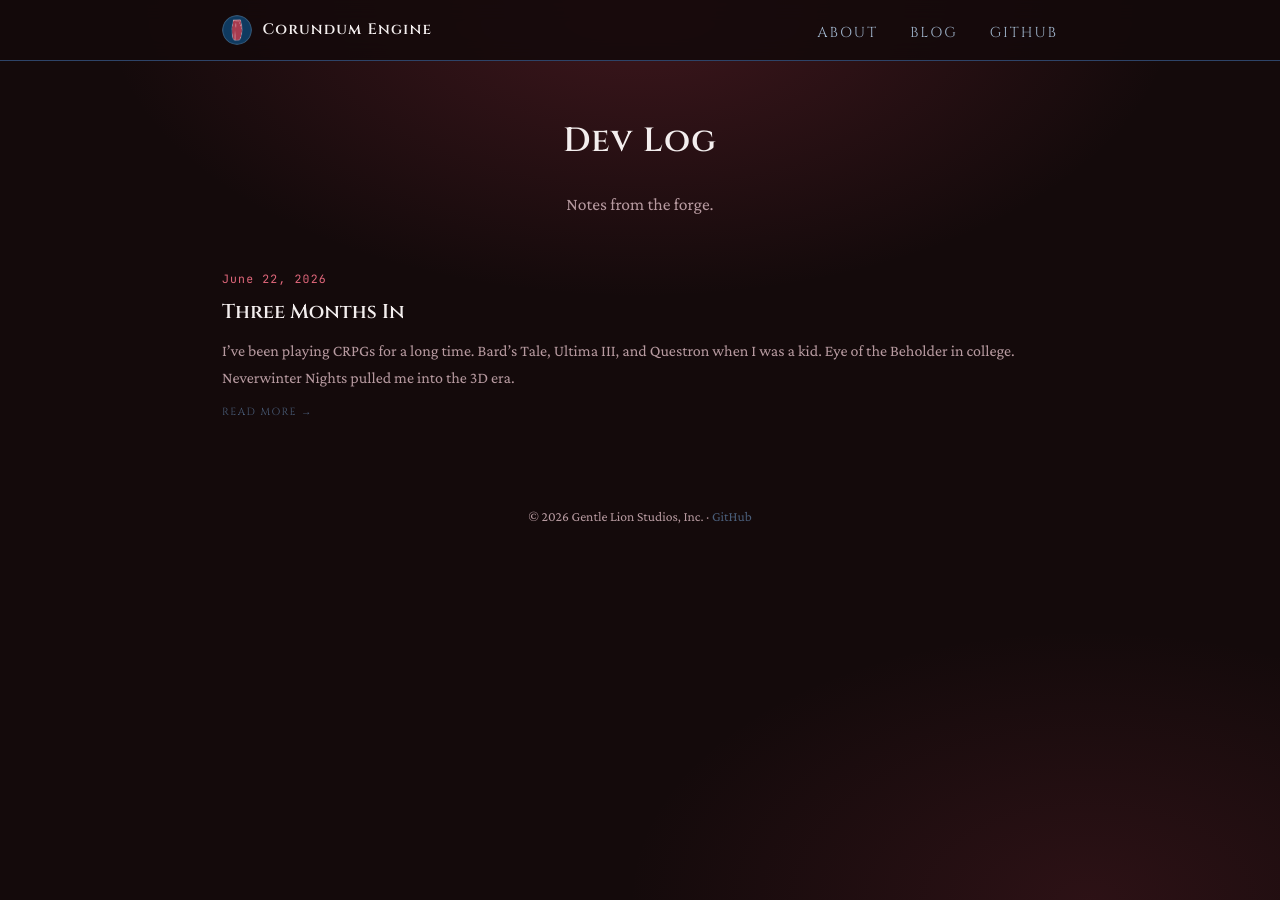
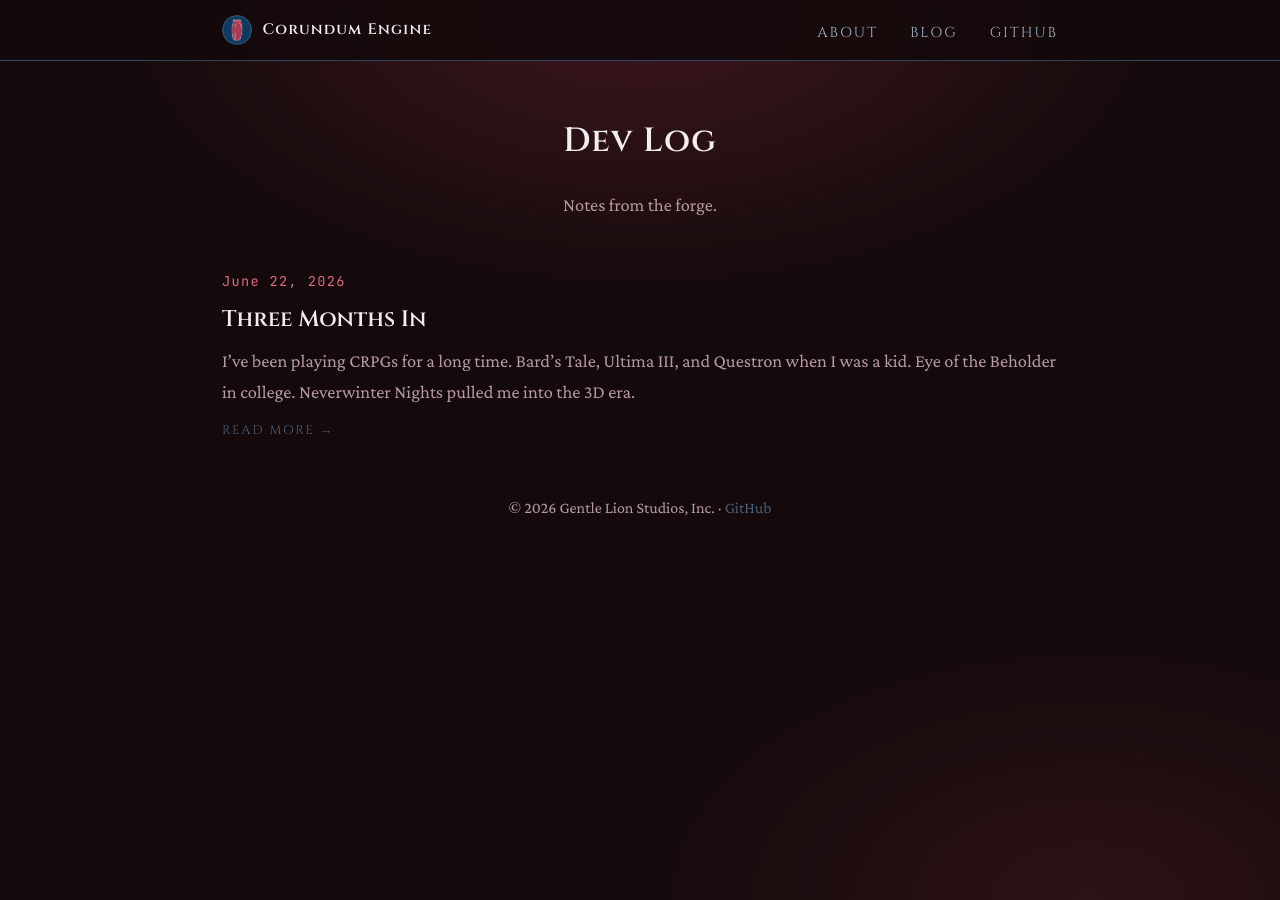
Before and after one commit to corundumengine/corundumengine.github.io, a Jekyll site: the page built from blog.html, in a window 1280 px wide. Built offline with Jekyll 4.4.1, drawn with Linux system fonts in a browser that asks for light colours.

Commit message:
Improve typography scale and add crystal-facet divider motif

```diff
--- a/_layouts/post.html
+++ b/_layouts/post.html
@@ -12,6 +12,7 @@
       {% endif %}
     </header>
     <div class="post-body">{{ content }}</div>
+    {% include facet-divider.html %}
     <div class="post-back">
       <a href="/blog/">&larr; Back to Blog</a>
     </div>
--- a/blog.html
+++ b/blog.html
@@ -8,7 +8,8 @@
     <h2 class="section-title">Dev Log</h2>
     <p class="section-body">Notes from the forge.</p>
     <div class="blog-list">
-      {% for post in site.posts %}
+      {% for post in site.posts %} {% unless forloop.first %} {% include
+      facet-divider.html %} {% endunless %}
       <div class="blog-preview">
         <p class="blog-preview-date">{{ post.date | date: "%B %d, %Y" }}</p>
         <h3 class="blog-preview-title">
--- a/style.css
+++ b/style.css
@@ -42,7 +42,7 @@
   background-attachment: fixed;
   color: var(--text-primary);
   font-family: var(--font-body);
-  font-size: 1.25rem;
+  font-size: 1.4rem;
   line-height: 1.7;
   -webkit-font-smoothing: antialiased;
 }
@@ -252,7 +252,7 @@
 /* ── Buttons ── */
 .btn {
   font-family: var(--font-display);
-  font-size: 0.75rem;
+  font-size: 0.85rem;
   letter-spacing: 0.16em;
   text-transform: uppercase;
   text-decoration: none;
@@ -293,7 +293,7 @@
 }
 .badge {
   font-family: var(--font-mono);
-  font-size: 0.68rem;
+  font-size: 0.75rem;
   color: #7d92ab;
   border: 1px solid var(--steel-border);
   padding: 0.25rem 0.65rem;
@@ -338,11 +338,36 @@
 .section-body {
   color: var(--text-muted);
   max-width: 620px;
-  font-size: 1.1rem;
+  font-size: 1.15rem;
   line-height: 1.8;
   text-align: center;
   margin-left: auto;
   margin-right: auto;
+}
+.tool-list {
+  display: flex;
+  flex-wrap: wrap;
+  justify-content: center;
+  gap: 1.75rem;
+  max-width: 620px;
+  margin: 1.75rem auto 0;
+  list-style: none;
+}
+.tool-name {
+  display: block;
+  font-family: var(--font-display);
+  font-size: 0.9rem;
+  letter-spacing: 0.06em;
+  color: var(--text-primary);
+}
+.tool-desc {
+  display: block;
+  font-family: var(--font-mono);
+  font-size: 0.75rem;
+  letter-spacing: 0.04em;
+  text-transform: uppercase;
+  color: var(--steel-light);
+  margin-top: 0.2rem;
 }
 
 /* ── Footer ── */
@@ -355,21 +380,8 @@
   flex-direction: column;
   align-items: center;
 }
-.footer-logo {
-  width: 37.5px;
-  height: 37.5px;
-  border-radius: 50%;
-  margin-bottom: 0.25rem;
-  opacity: 0.8;
-}
-.footer-name {
-  font-family: var(--font-display);
-  font-size: 0.85rem;
-  color: var(--text-primary);
-  letter-spacing: 0.1em;
-}
 .footer-copy {
-  font-size: 0.85rem;
+  font-size: 1rem;
   color: var(--text-muted);
 }
 .footer-link {
@@ -414,7 +426,6 @@
   .nav-links a {
     display: block;
     padding: 0.85rem 0;
-    font-size: 0.72rem;
   }
   .hero-logo {
     width: 210px;
@@ -428,23 +439,19 @@
   flex-direction: column;
   gap: 2.5rem;
 }
-.blog-preview {
-  padding-bottom: 2rem;
-  border-bottom: 1px solid var(--steel-border);
-}
-.blog-preview:last-child {
-  border-bottom: none;
+.blog-list .crystal-divider {
+  margin: 0;
 }
 .blog-preview-date {
   font-family: var(--font-mono);
-  font-size: 0.72rem;
+  font-size: 0.85rem;
   color: var(--ruby-bright);
   letter-spacing: 0.1em;
   margin-bottom: 0.4rem;
 }
 .blog-preview-title {
   font-family: var(--font-display);
-  font-size: 1.25rem;
+  font-size: 1.4rem;
   font-weight: 600;
   margin-bottom: 0.5rem;
 }
@@ -458,12 +465,12 @@
 }
 .blog-preview-excerpt {
   color: var(--text-muted);
-  font-size: 1rem;
+  font-size: 1.15rem;
   line-height: 1.7;
 }
 .blog-preview-readmore {
   font-family: var(--font-display);
-  font-size: 0.65rem;
+  font-size: 0.8rem;
   letter-spacing: 0.14em;
   text-transform: uppercase;
   color: var(--steel-light);
@@ -486,7 +493,7 @@
 }
 .post-date {
   font-family: var(--font-mono);
-  font-size: 0.75rem;
+  font-size: 0.85rem;
   color: var(--ruby-bright);
   letter-spacing: 0.12em;
   margin-bottom: 0.6rem;
@@ -503,7 +510,7 @@
   max-width: 680px;
   margin: 0 auto;
   color: var(--text-muted);
-  font-size: 1.1rem;
+  font-size: 1.15rem;
   line-height: 1.85;
 }
 .post-body h2 {
@@ -567,18 +574,17 @@
 }
 .post-author {
   font-family: var(--font-mono);
-  font-size: 0.75rem;
+  font-size: 0.85rem;
   color: var(--text-muted);
   letter-spacing: 0.08em;
   margin-top: 0.4rem;
 }
 .post-back {
   text-align: center;
-  margin-top: 3rem;
 }
 .post-back a {
   font-family: var(--font-display);
-  font-size: 0.65rem;
+  font-size: 0.8rem;
   letter-spacing: 0.14em;
   text-transform: uppercase;
   color: var(--steel-light);
```
Also changed, not shown: _includes/facet-divider.html (added, +35 -0 lines), index.html (+10 -41 lines).
